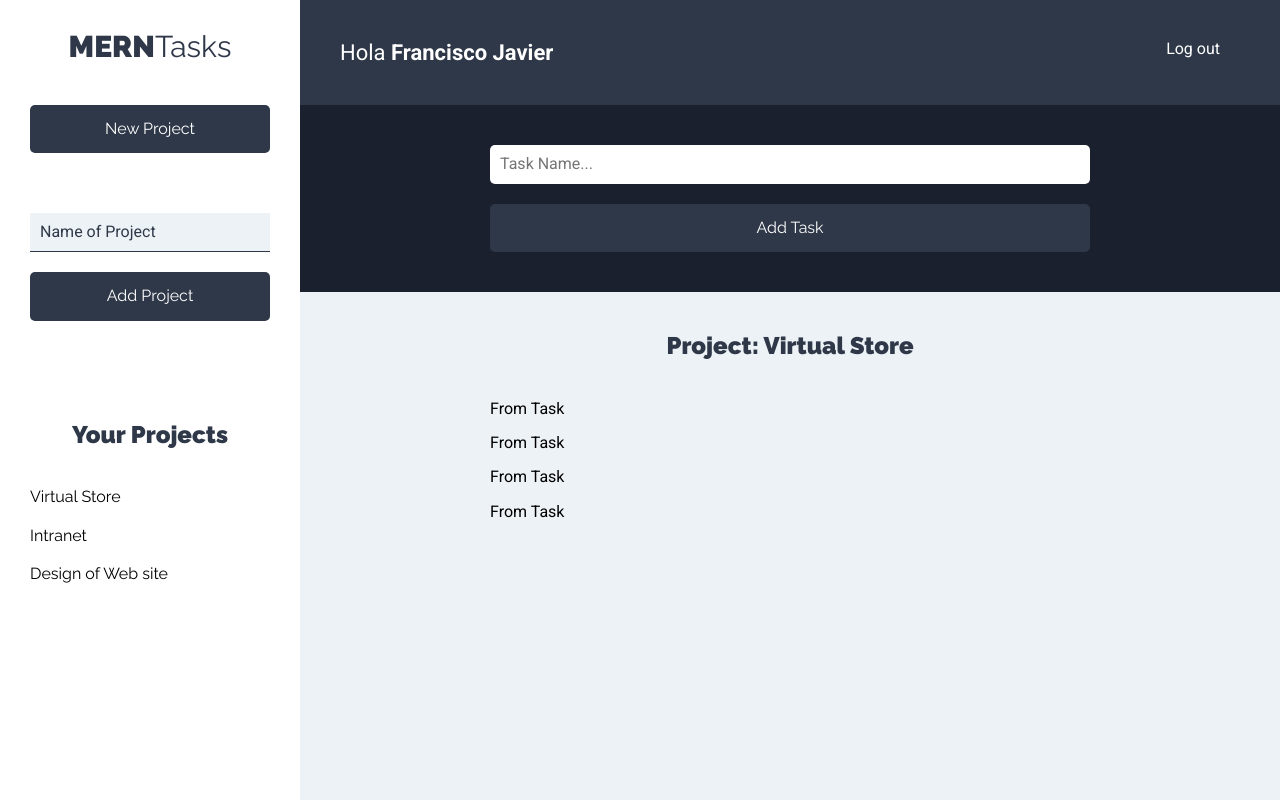
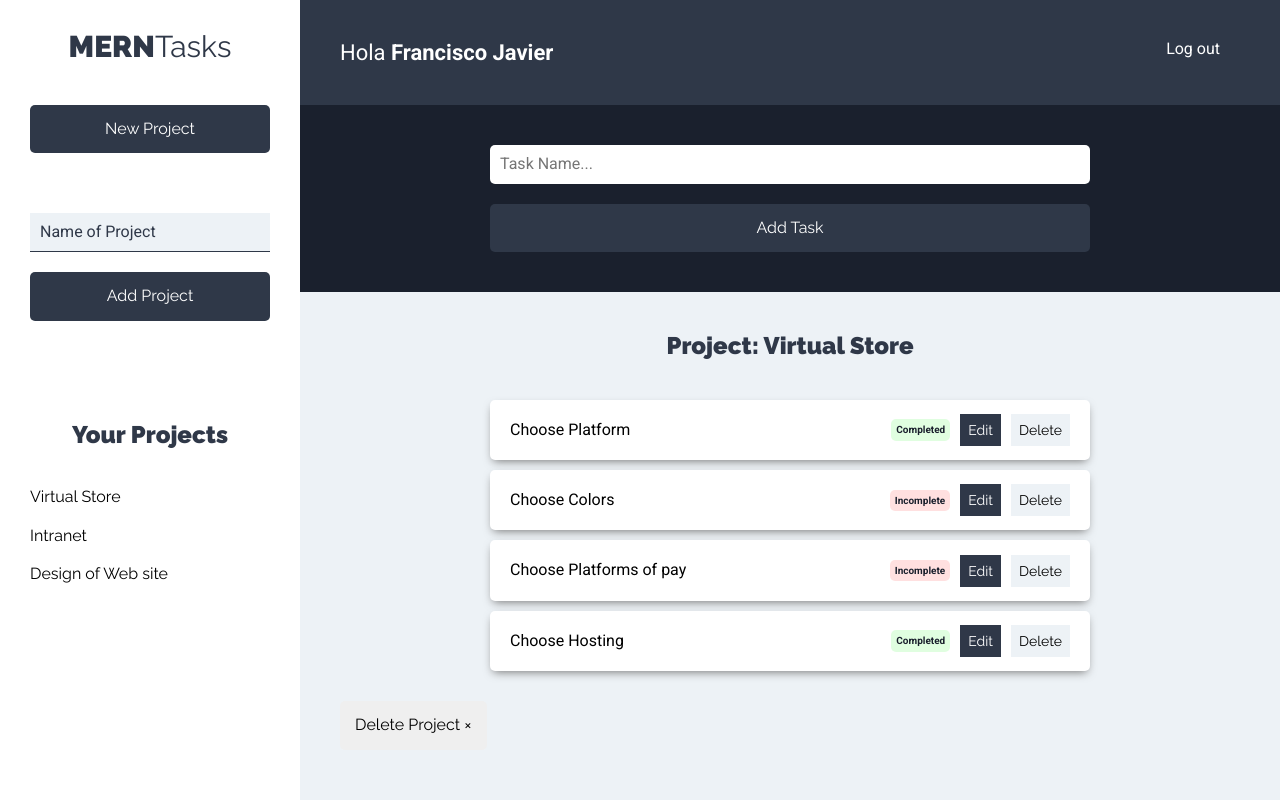
Before and after one commit to Francisco28/MERN-tasks-client, a React (Create React App) app: page /projects in a window 1280 px wide. Built offline with nearby package versions, Linux system fonts and the light colour scheme.

Commit message:
working with interface of task

```diff
--- a/src/components/tasks/ListingTasks.js
+++ b/src/components/tasks/ListingTasks.js
@@ -25,6 +25,12 @@
                     ))
                 }
             </ul>
+
+            <button
+                type="button"
+                className="btn btn-eliminar"
+            >Delete Project &times;</button>
+
         </Fragment>
      );
 }
--- a/src/components/tasks/Task.js
+++ b/src/components/tasks/Task.js
@@ -1,9 +1,43 @@
 import React from 'react';
 
 
-const Task = () => {
+const Task = ({task}) => {
     return (
-        <p>From Task</p>
+        <li className="tarea sombra">
+            <p>{task.name}</p>
+
+            <div className="estado">
+                 { task.status
+                 ?
+                    (
+                        <button
+                            type="button"
+                            className="completo"
+                        >Completed</button>
+                    )
+                 :
+                    (
+                        <button
+                            type="button"
+                            className="incompleto"
+                        >Incomplete</button>
+                    )
+
+                 }
+            </div>
+
+            <div className="acciones">
+                 <button
+                    type="button"
+                    className="btn btn-primario"
+                 >Edit</button>
+
+                <button
+                    type="button"
+                    className="btn btn-secundario"
+                 >Delete</button>
+            </div>
+        </li>
      );
 }
 
```
